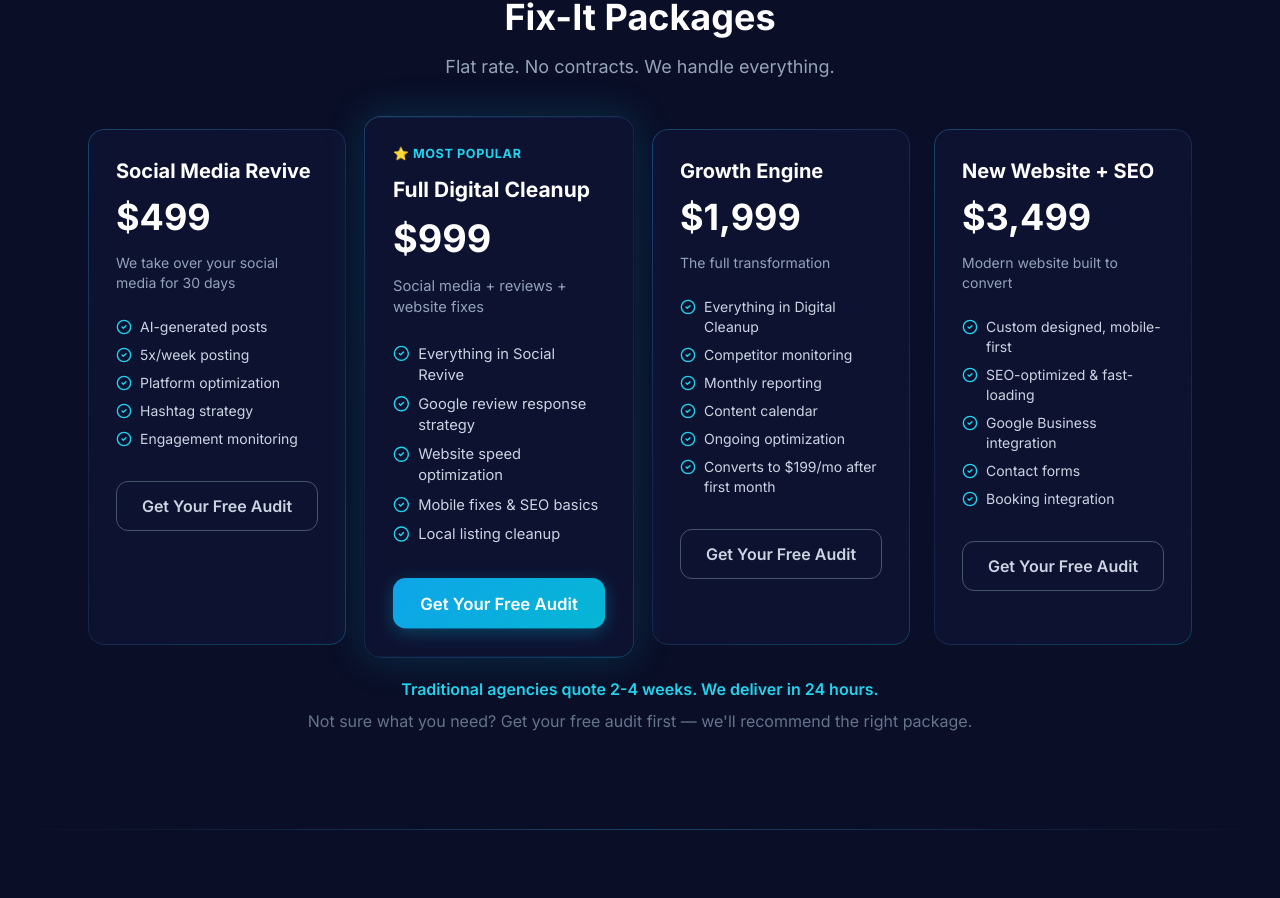
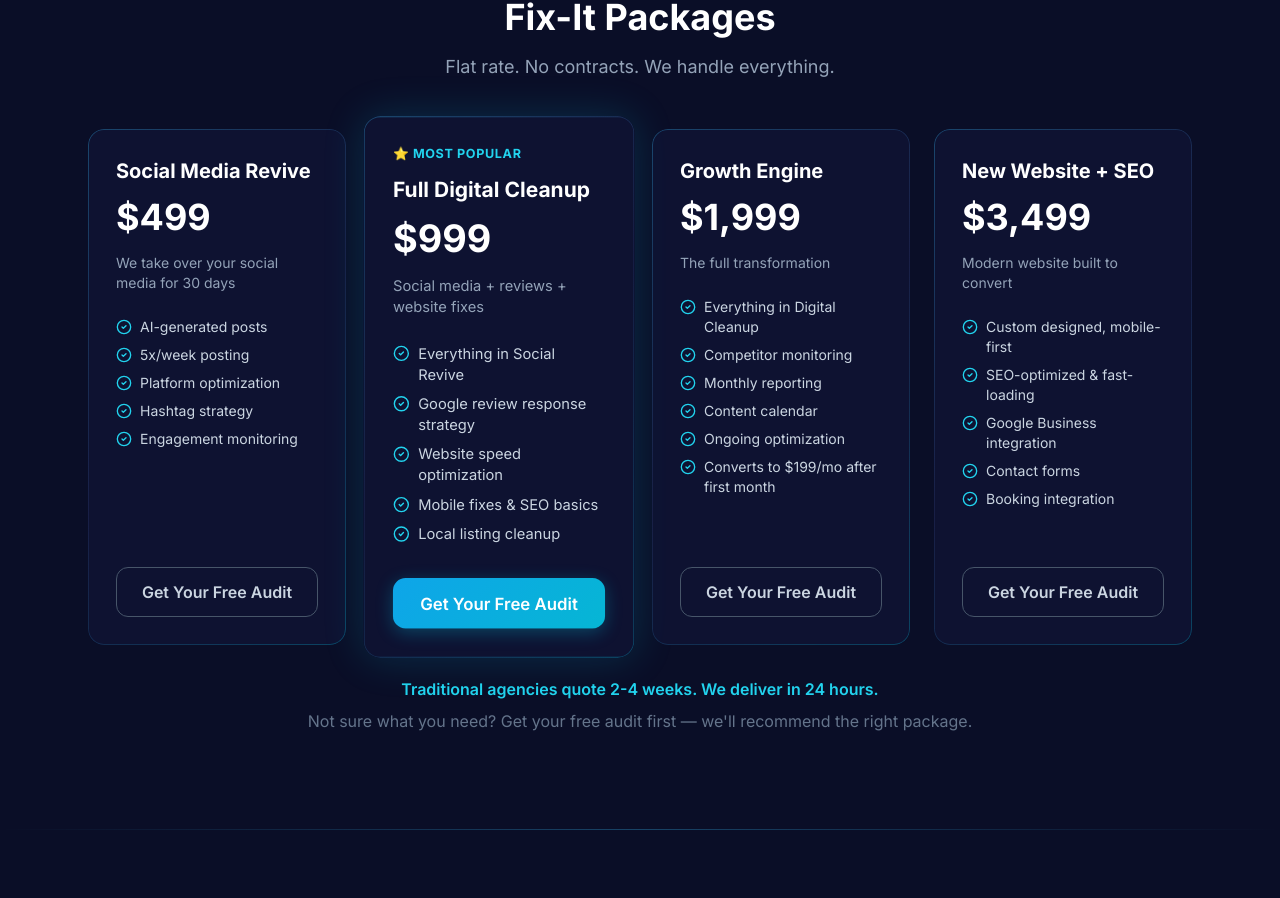
Before and after one commit to BestLessonEver/autolocal-platform-v2, a Next.js app: page / in a window 1280 px wide. Shown: the part 3432-4330 px from the top of the page. Built offline with nearby package versions, Linux system fonts and the light colour scheme.

Commit message:
Align pricing buttons to bottom of cards

```diff
--- a/src/app/page.tsx
+++ b/src/app/page.tsx
@@ -241,21 +241,21 @@ export default function Home() {
         </div>
         <div className="grid sm:grid-cols-2 lg:grid-cols-4 gap-6">
           {PACKAGES.map((pkg) => (
-            <div key={pkg.name} className={`gradient-card rounded-2xl p-7 transition-all duration-300 ${pkg.popular ? 'scale-105 glow-cyan ring-1 ring-cyan-500/30' : ''}`}>
+            <div key={pkg.name} className={`gradient-card rounded-2xl p-7 transition-all duration-300 flex flex-col ${pkg.popular ? 'scale-105 glow-cyan ring-1 ring-cyan-500/30' : ''}`}>
               {pkg.popular && <div className="text-xs font-bold text-cyan-400 mb-3 uppercase tracking-wider">⭐ Most Popular</div>}
               <h3 className="text-xl font-bold text-white">{pkg.name}</h3>
               <div className="mt-3 mb-4">
                 <span className="text-4xl font-bold text-white">${pkg.price.toLocaleString()}</span>
               </div>
               <p className="text-slate-400 text-sm mb-6">{pkg.tagline}</p>
-              <ul className="space-y-2 mb-8">
+              <ul className="space-y-2 flex-1">
                 {pkg.features.map((f, i) => (
                   <li key={i} className="flex items-start gap-2 text-sm text-slate-300">
                     <CheckCircle2 className="w-4 h-4 text-cyan-400 flex-shrink-0 mt-0.5" /> {f}
                   </li>
                 ))}
               </ul>
-              <a href="#audit-form" className={`block text-center py-3 rounded-xl font-semibold transition ${pkg.popular ? 'btn-gradient text-white' : 'border border-slate-600 text-slate-300 hover:border-cyan-500/50 hover:text-white'}`}>
+              <a href="#audit-form" className={`block text-center py-3 rounded-xl font-semibold transition mt-8 ${pkg.popular ? 'btn-gradient text-white' : 'border border-slate-600 text-slate-300 hover:border-cyan-500/50 hover:text-white'}`}>
                 Get Your Free Audit
               </a>
             </div>
```
